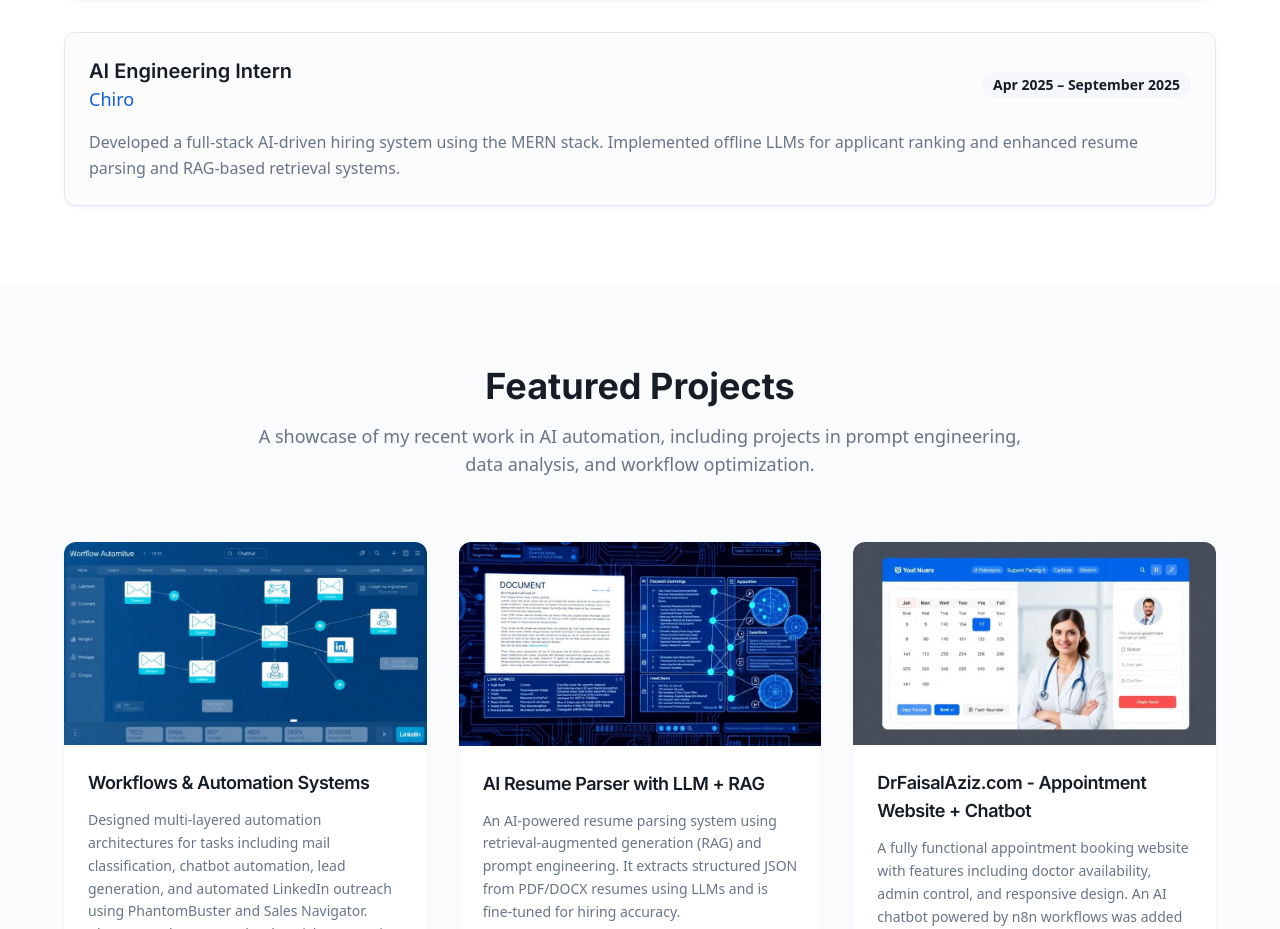
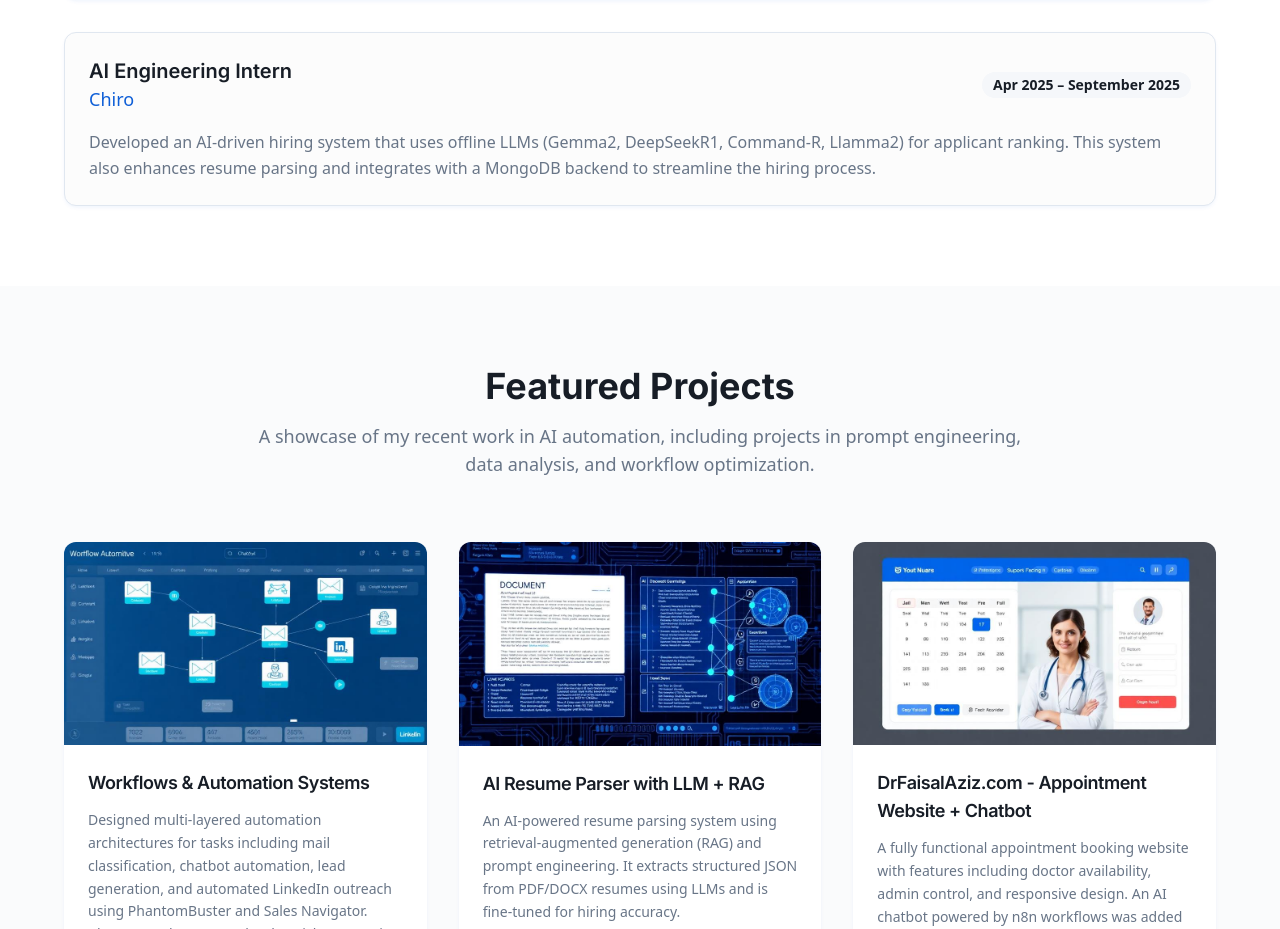
Before and after one commit to Daniyal1234-alt/daniyal-aziz-protfolio, a React (Vite) app: page / in a window 1280 px wide. Shown: the part 2145-3074 px from the top of the page. Built offline with nearby package versions, Linux system fonts and the light colour scheme.

Commit message:
Update experience-section.tsx

```diff
--- a/src/components/experience-section.tsx
+++ b/src/components/experience-section.tsx
@@ -19,7 +19,7 @@ const ExperienceSection = () => {
       title: "AI Engineering Intern",
       company: "Chiro",
       dates: "Apr 2025 – September 2025",
-      description: "Developed a full-stack AI-driven hiring system using the MERN stack. Implemented offline LLMs for applicant ranking and enhanced resume parsing and RAG-based retrieval systems."
+      description: "Developed an AI-driven hiring system that uses offline LLMs (Gemma2, DeepSeekR1, Command-R, Llamma2) for applicant ranking. This system also enhances resume parsing and integrates with a MongoDB backend to streamline the hiring process."
     }
   ];
 
```
